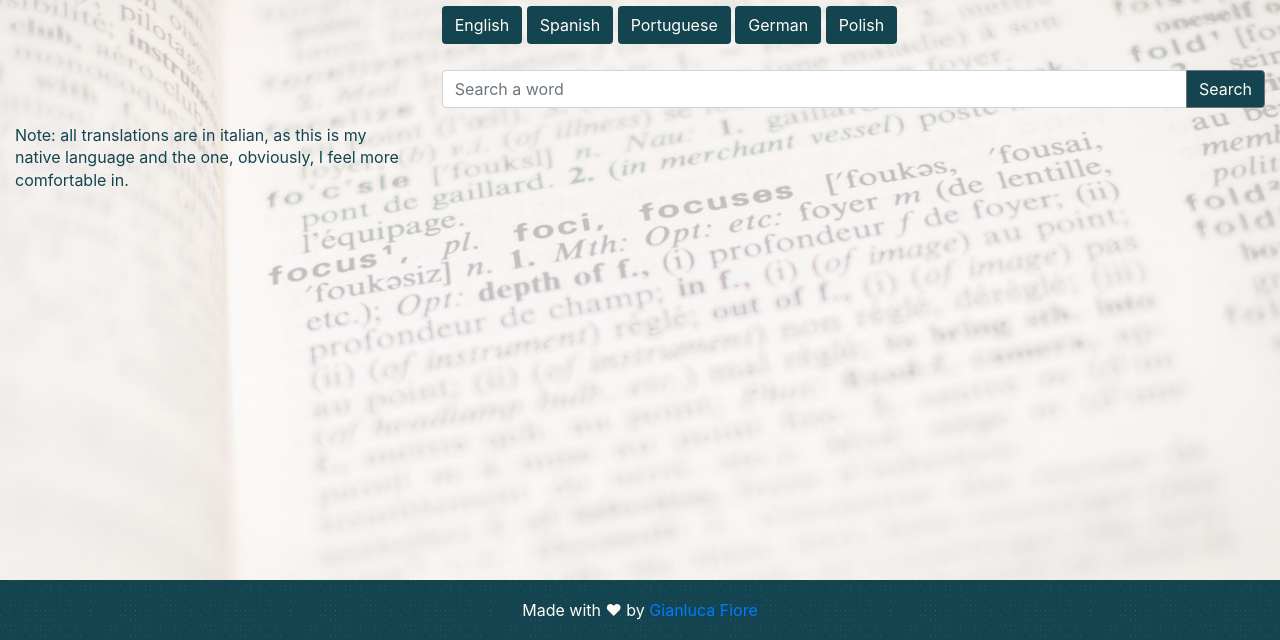
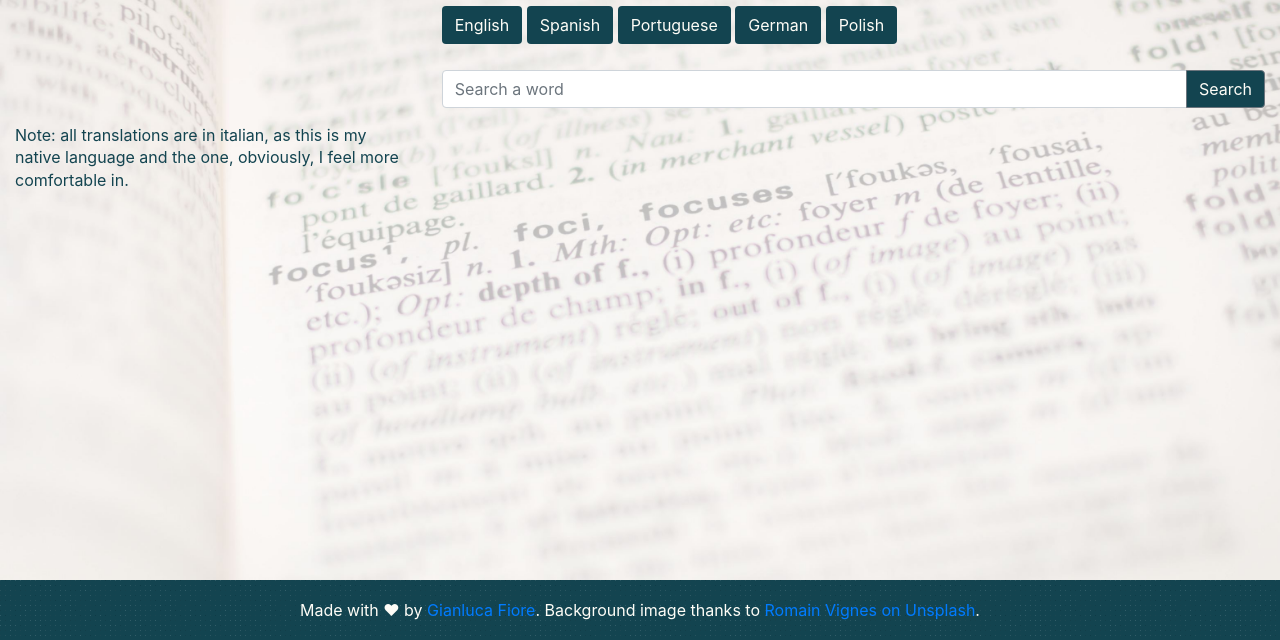
Before and after one commit to Donearm/selfdictionary, a plain HTML site: page index.html in a window 1280 px wide. Shown: the part 160-800 px from the top of the page. Drawn offline with nearby package versions, Linux system fonts and the light colour scheme.

Commit message:
credited for background image

```diff
--- a/index.html
+++ b/index.html
@@ -80,7 +80,9 @@
 
   <footer class="footer">
     <p>Made with ♥ by <a href="https://www.gianlucafiore.it">Gianluca
-      Fiore</p>
+      Fiore</a>. Background image thanks to <a
+                         href="https://unsplash.com/photos/ywqa9IZB-dU">Romain
+                         Vignes on Unsplash</a>.</p>
   </footer>
 
   <script src="js/vendor/modernizr-3.6.0.min.js"></script>
```
